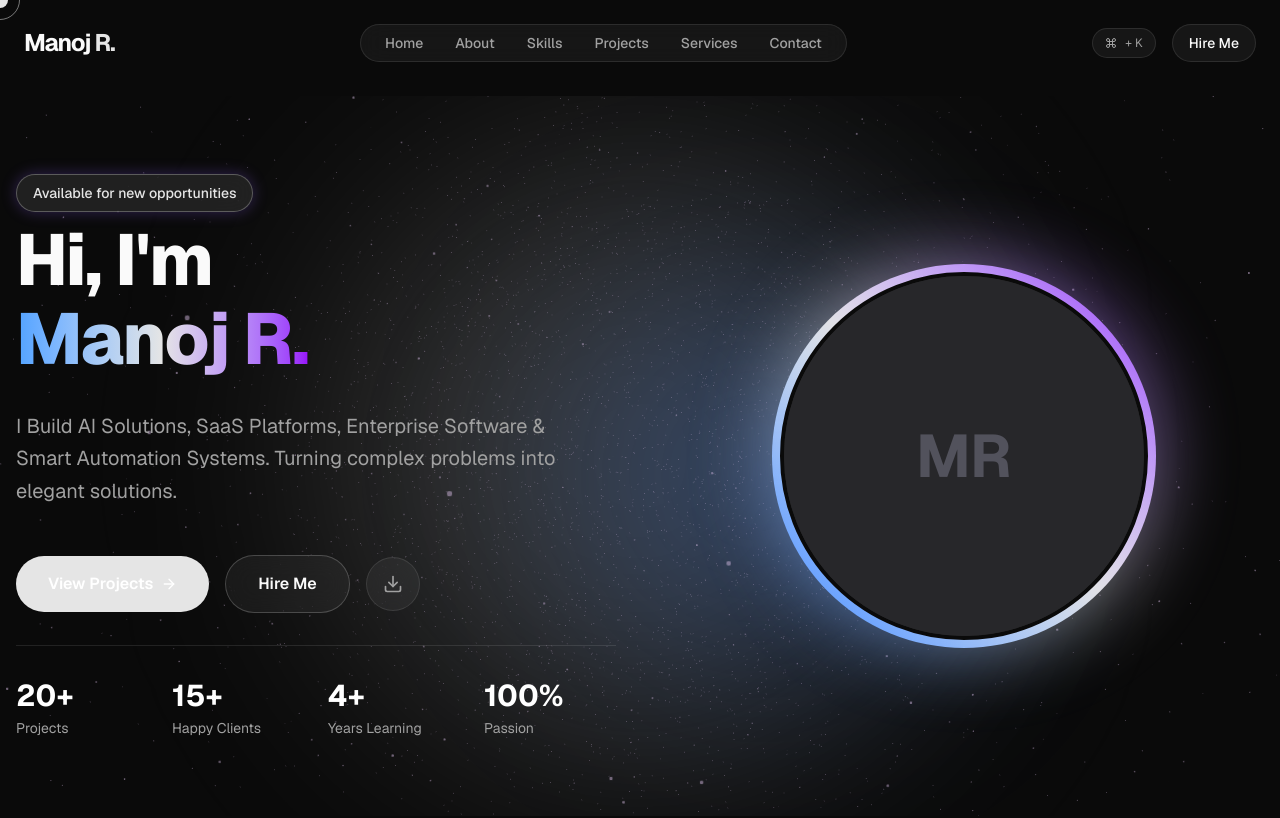
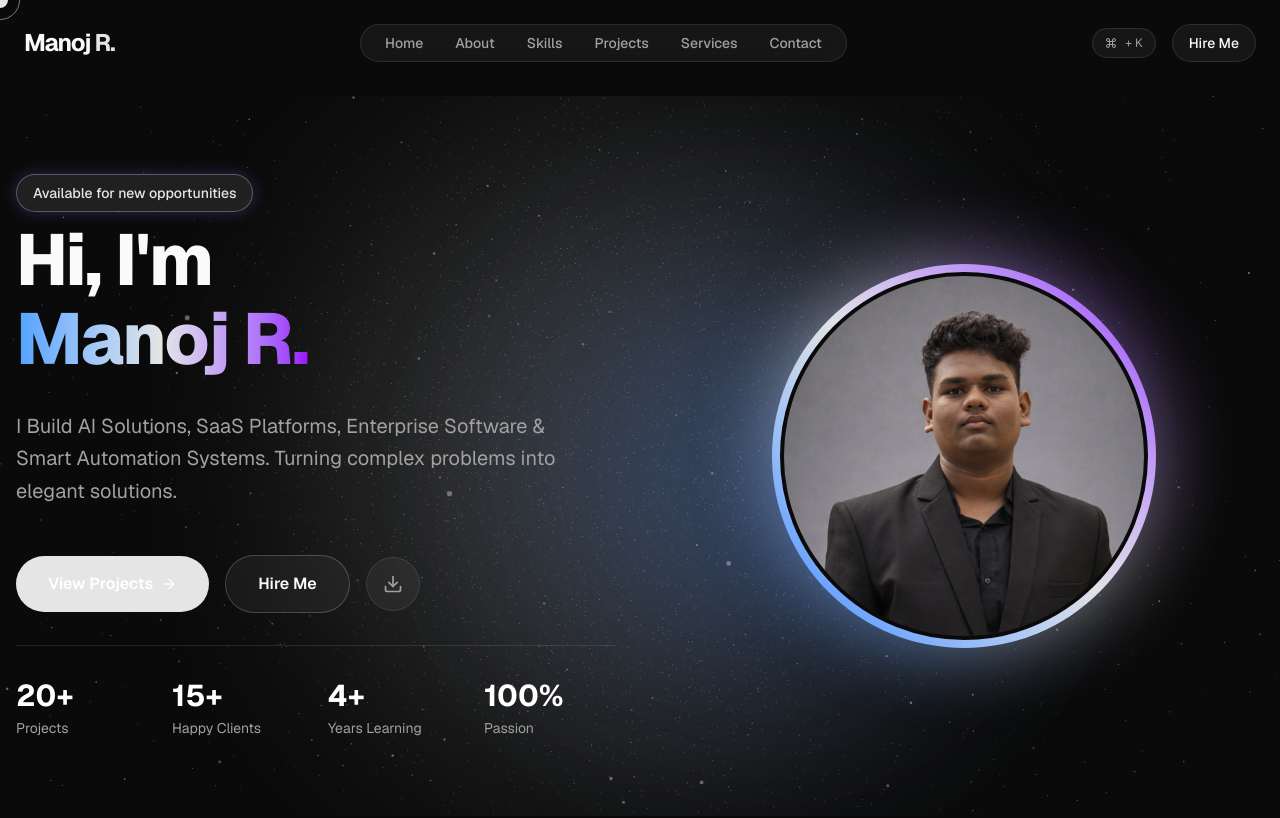
Before and after one commit to manoj-7-max/manoj-portfolio, a Next.js app: page / in a window 1280 px wide. Shown: the top 818 px of the page. Built offline with nearby package versions, Linux system fonts and the light colour scheme.

Commit message:
feat: add user profile picture

```diff
--- a/src/components/Hero.tsx
+++ b/src/components/Hero.tsx
@@ -142,15 +142,15 @@ export function Hero() {
             <div className="absolute inset-0 rounded-full blur-2xl bg-gradient-to-tr from-blue-500 via-primary to-purple-600 opacity-60"></div>
             <div className="relative w-full h-full rounded-full overflow-hidden border-4 border-background bg-muted">
               {/* Fallback avatar if no image provided yet */}
-              <div className="absolute inset-0 flex items-center justify-center bg-zinc-800 text-6xl font-bold text-zinc-600">MR</div>
-              {/* Uncomment and add actual image later */}
-              {/* <Image
+              {/* <div className="absolute inset-0 flex items-center justify-center bg-zinc-800 text-6xl font-bold text-zinc-600">MR</div> */}
+              {/* Actual image */}
+              <Image
                 src="/me.jpg"
                 alt="Manoj R"
                 fill
                 className="object-cover"
                 priority
-              /> */}
+              />
             </div>
           </div>
         </motion.div>
```
Also changed, not shown: public/me.jpg (added).
